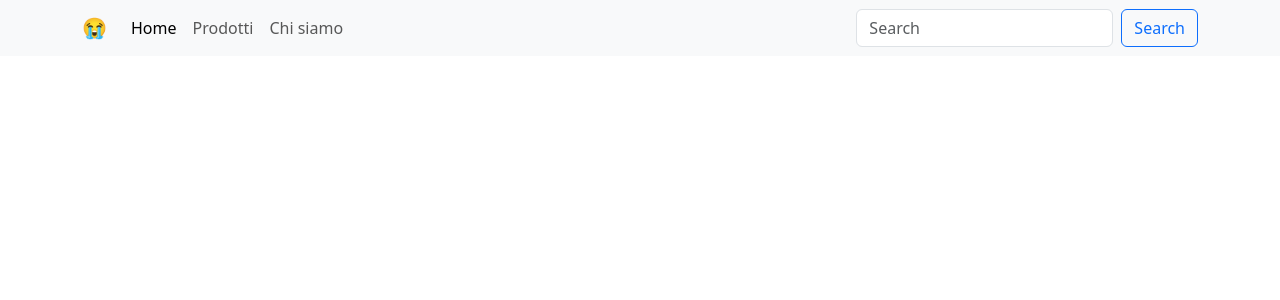
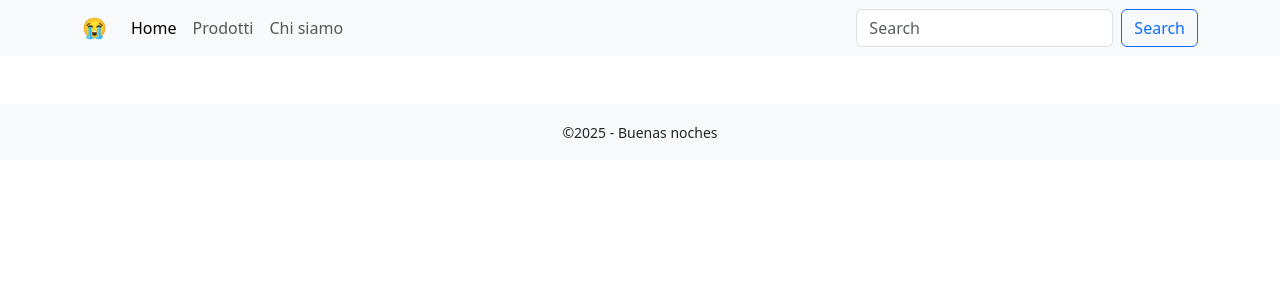
Before and after one commit to Michecosa/react-router, a React (Vite) app: page / in a window 1280 px wide. Shown: the top 300 px of the page. Built offline with nearby package versions, Linux system fonts and the light colour scheme.

Commit message:
Add footer stucture

```diff
--- a/src/components/Footer.jsx
+++ b/src/components/Footer.jsx
@@ -1,3 +1,7 @@
 export default function Footer() {
-  return <></>;
+  return (
+    <footer className="bg-light text-center py-3 mt-5">
+      <small>©2025 - Buenas noches</small>
+    </footer>
+  );
 }
```
